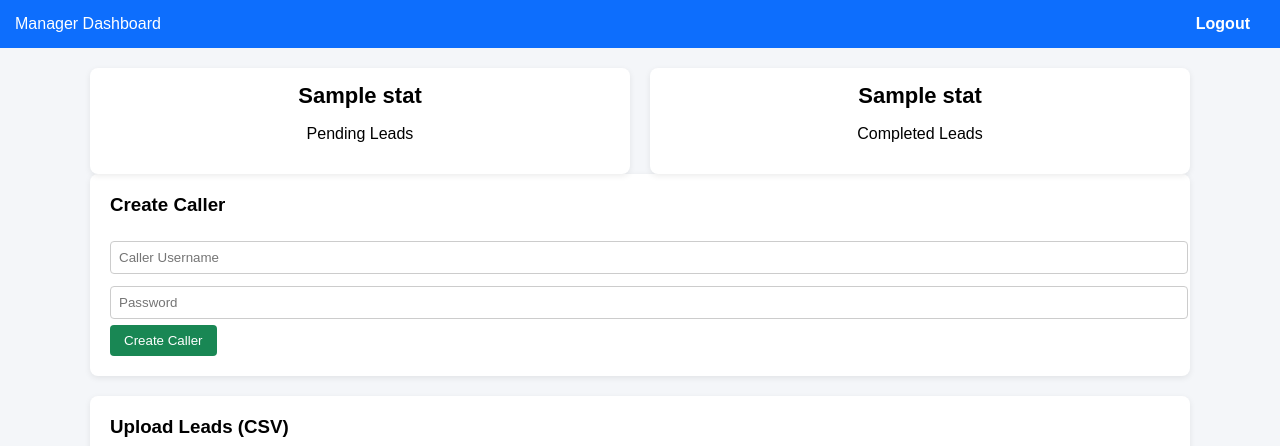
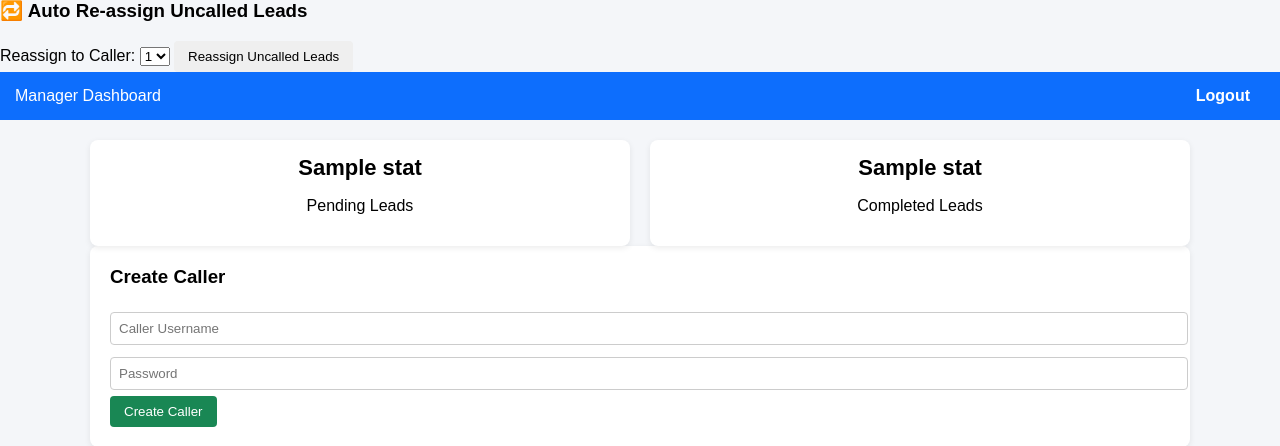
Before and after one commit to Rahulrai23/lead-calling-app, a Flask app: template templates/manager.html in a window 1280 px wide. Shown: the top 446 px of the page. Run offline with Flask 3, Linux system fonts and the light colour scheme; the template is opened without the code that fills it: most values are stand-ins (such as "Sample title", 1, 10 or a date in 2020); some libraries are stand-ins or nearby versions.

Commit message:
Update manager.html

```diff
--- a/templates/manager.html
+++ b/templates/manager.html
@@ -5,6 +5,17 @@
   <link rel="stylesheet" href="/static/style.css">
 </head>
 <body>
+<h3>🔁 Auto Re-assign Uncalled Leads</h3>
+
+<form method="POST" action="/reassign_leads">
+  <label>Reassign to Caller:</label>
+  <select name="caller" required>
+    {% for c in callers %}
+      <option value="{{ c[0] }}">{{ c[0] }}</option>
+    {% endfor %}
+  </select>
+  <button>Reassign Uncalled Leads</button>
+</form>
 
 <div class="navbar">
   Manager Dashboard
```
